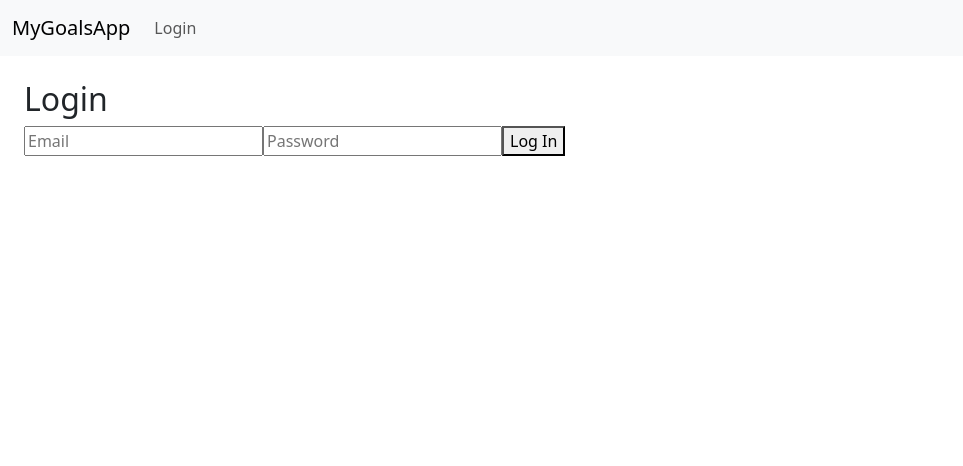
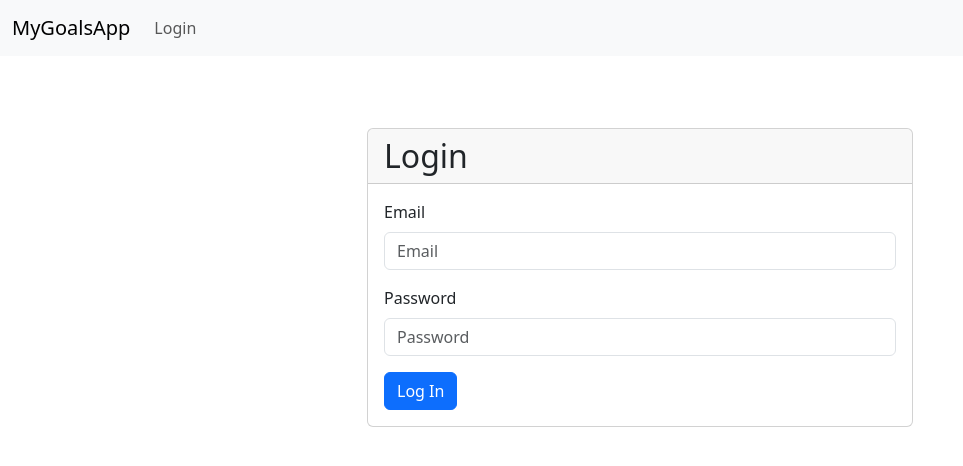
Before and after one commit to michelin19m/goals_frontend, a React (Create React App) app: page /login in a window 1280 px wide. Shown: the top 466 px of the page, without its empty margins (0-963 px from the left). Built offline with nearby package versions, Linux system fonts and the light colour scheme.

Commit message:
Added some styling to the Login page

```diff
--- a/src/components/Login.js
+++ b/src/components/Login.js
@@ -21,24 +21,42 @@ export default function Login() {
   };
 
   return (
-    <div>
-      <h2>Login</h2>
-      {error && <alert variant="danger">{error}</alert>}
+    <div className="container mt-5">
+      <div className="row justify-content-center">
+        <div className="col-md-6">
+          <div className="card">
+            <h2 className="card-header">Login</h2>
+            <div className="card-body">
+              {error && <div className="alert alert-danger" role="alert">{error}</div>}
               <form onSubmit={handleSubmit}>
+                <div className="mb-3">
+                  <label htmlFor="email" className="form-label">Email</label>
                   <input
                     type="email"
+                    className="form-control"
+                    id="email"
                     placeholder="Email"
                     value={email}
                     onChange={(e) => setEmail(e.target.value)}
                   />
+                </div>
+                <div className="mb-3">
+                  <label htmlFor="password" className="form-label">Password</label>
                   <input
                     type="password"
+                    className="form-control"
+                    id="password"
                     placeholder="Password"
                     value={password}
                     onChange={(e) => setPassword(e.target.value)}
                   />
-        <button type="submit">Log In</button>
+                </div>
+                <button type="submit" className="btn btn-primary">Log In</button>
               </form>
+            </div>
+          </div>
+        </div>
+      </div>
     </div>
   );
 }
```
Lines whose indentation alone changed are shown as unchanged.
